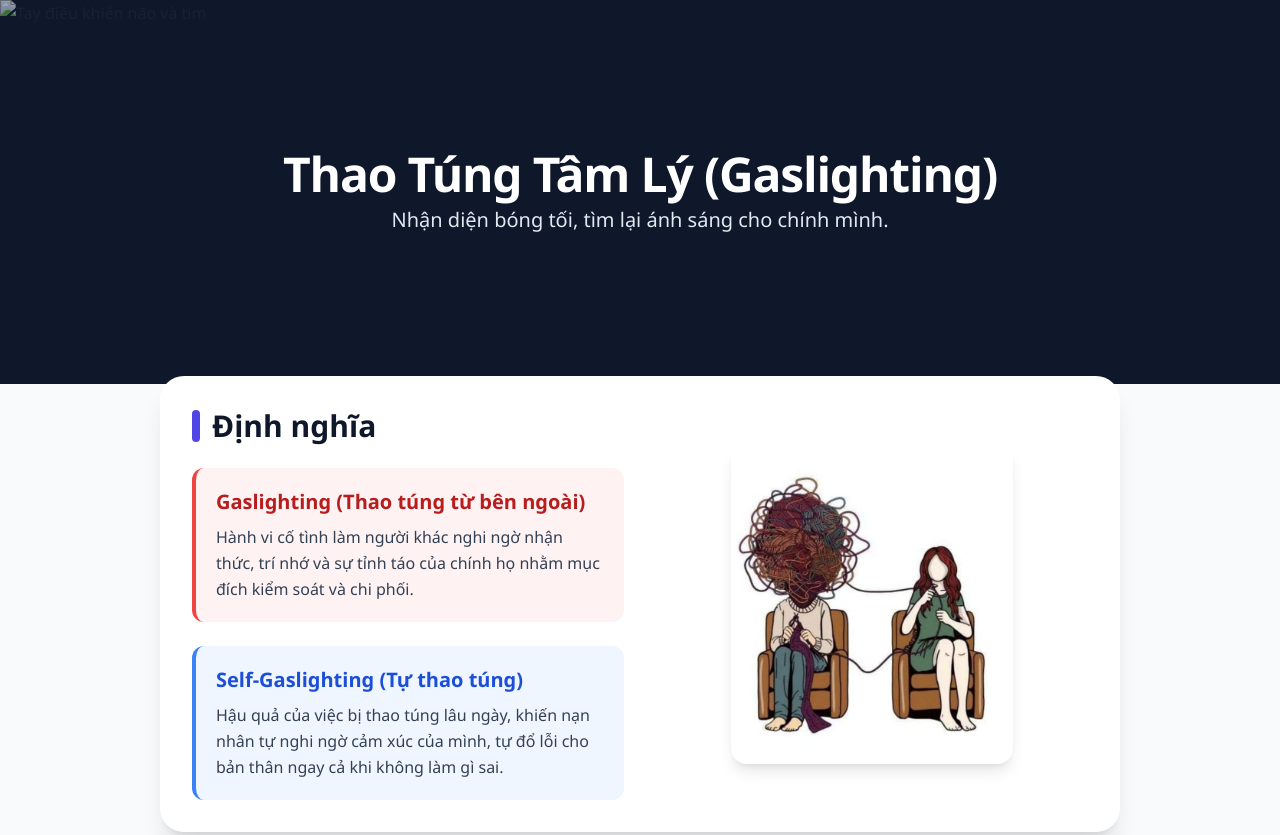
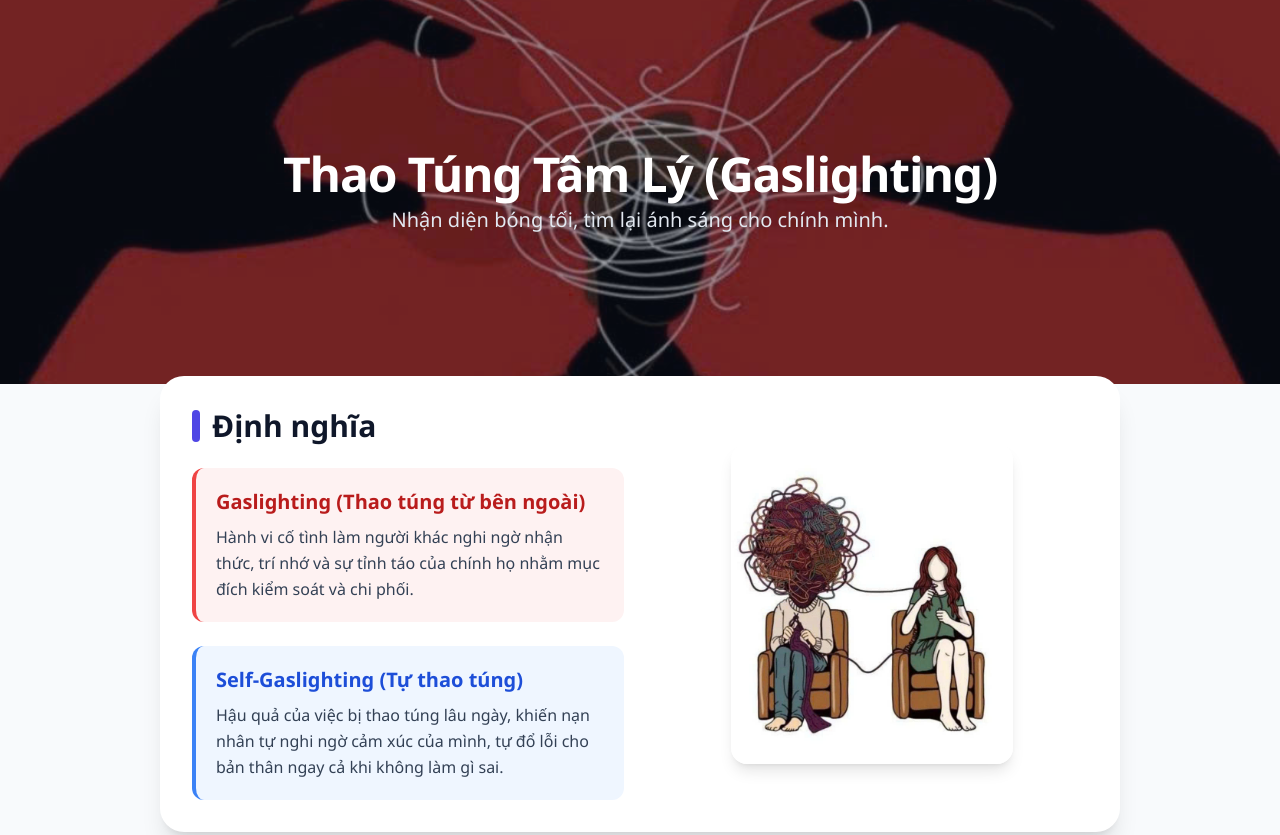
Before and after one commit to nhandream56/glasslien, a website: page public/index.html in a window 1280 px wide. Shown: the top 835 px of the page. Drawn offline with nearby package versions, Linux system fonts and the light colour scheme.

Commit message:
Update index.html

```diff
--- a/public/index.html
+++ b/public/index.html
@@ -37,7 +37,7 @@
 <body class="bg-slate-50 text-slate-800 leading-relaxed">
 
   <header class="relative w-full h-64 md:h-96 overflow-hidden bg-slate-900 flex items-center justify-center">
-    <img src="/images/image_1.jpg" alt="Tay điều khiển não và tim" class="absolute inset-0 w-full h-full object-cover opacity-60">
+    <img src="https://github.com/nhandream56/glasslien/blob/main/images/image_1.png?raw=true" alt="Tay điều khiển não và tim" class="absolute inset-0 w-full h-full object-cover opacity-60">
     <div class="relative z-10 text-center p-4 fade-in-up">
       <h1 class="text-4xl md:text-5xl font-extrabold text-white tracking-tight mb-2 text-shadow-lg">
         Thao Túng Tâm Lý <br class="md:hidden">(Gaslighting)
@@ -67,7 +67,7 @@
           </div>
         </div>
         <div class="flex justify-center">
-            <img src="/images/image_2.jpg" alt="Người gỡ rối tơ lòng" class="rounded-2xl shadow-lg max-h-80 object-cover transform hover:scale-105 transition duration-300">
+            <img src="https://github.com/nhandream56/glasslien/blob/main/images/image_2.jpg?raw=true" alt="Người gỡ rối tơ lòng" class="rounded-2xl shadow-lg max-h-80 object-cover transform hover:scale-105 transition duration-300">
         </div>
       </div>
     </section>
@@ -90,7 +90,7 @@
           <span class="bg-orange-500 w-2 h-8 mr-3 rounded-full"></span>
           Biểu hiện thường gặp
         </h2>
-        <img src="/images/image_4.jpg" alt="Bàn tay thao túng rối ren" class="w-full h-48 object-cover rounded-2xl mb-6 shadow-sm">
+        <img src="https://github.com/nhandream56/glasslien/blob/main/images/image_4.jpg?raw=true" alt="Bàn tay thao túng rối ren" class="w-full h-48 object-cover rounded-2xl mb-6 shadow-sm">
         <ul class="space-y-3 text-slate-700 font-medium">
           <li class="flex items-start"><span class="text-orange-500 mr-2">Is</span> Phủ nhận sự thật trơ trẽn ("Tao chưa bao giờ nói thế!").</li>
           <li class="flex items-start"><span class="text-orange-500 mr-2">Is</span> Bóp méo thông tin, kể lại sự việc theo hướng có lợi cho họ.</li>
@@ -104,7 +104,7 @@
           <span class="bg-red-600 w-2 h-8 mr-3 rounded-full"></span>
           Tác động tiêu cực
         </h2>
-        <img src="/images/image_3.jpg" alt="Đi trên dây giữa hai tâm trí" class="w-full h-48 object-cover rounded-2xl mb-6 shadow-sm">
+        <img src="https://github.com/nhandream56/glasslien/blob/main/images/image_3.jpg?raw=true" alt="Đi trên dây giữa hai tâm trí" class="w-full h-48 object-cover rounded-2xl mb-6 shadow-sm">
         <ul class="space-y-3 text-slate-700 font-medium">
           <li class="flex items-start"><span class="text-red-600 mr-2">Is</span> Mất niềm tin vào bản thân và khả năng phán đoán.</li>
           <li class="flex items-start"><span class="text-red-600 mr-2">Is</span> Thường xuyên lo âu, bất an, cảm thấy mình "có vấn đề".</li>
@@ -118,7 +118,7 @@
     <section class="bg-white p-6 md:p-8 rounded-3xl shadow-xl card-hover fade-in-up">
       <div class="grid md:grid-cols-5 gap-8 items-center">
         <div class="md:col-span-2 flex justify-center">
-            <img src="/images/image_5.jpg" alt="Não và tim thiền định" class="rounded-2xl shadow-lg max-h-72 object-cover transform hover:scale-105 transition duration-300">
+            <img src="https://github.com/nhandream56/glasslien/blob/main/images/image_5.jpg?raw=true" alt="Não và tim thiền định" class="rounded-2xl shadow-lg max-h-72 object-cover transform hover:scale-105 transition duration-300">
         </div>
         <div class="md:col-span-3">
           <h2 class="text-3xl font-bold text-slate-900 mb-6 flex items-center">
@@ -210,7 +210,7 @@
             </form>
         </div>
         <div class="md:col-span-2 flex justify-center order-first md:order-last">
-            <img src="/images/image_7.jpg" alt="Cân bằng cảm xúc" class="rounded-2xl shadow-lg max-h-72 object-cover transform hover:scale-105 transition duration-300">
+            <img src="https://github.com/nhandream56/glasslien/blob/main/images/image_6.jpg?raw=true" alt="Cân bằng cảm xúc" class="rounded-2xl shadow-lg max-h-72 object-cover transform hover:scale-105 transition duration-300">
         </div>
       </div>
     </section>
@@ -244,11 +244,10 @@
         ? 'error-msg'
         : (role === 'user' ? 'user-msg p-4 text-sm shadow-sm mb-4' : 'ai-msg p-4 text-sm shadow-sm mb-4');
 
-      // Sử dụng marked để render Markdown cho tin nhắn của AI, thay thế xuống dòng cho user
       div.innerHTML = (role === 'model' && !isError) ? marked.parse(text) : text.replace(/\n/g, '<br>');
 
       chatHistoryDiv.appendChild(div);
-      chatHistoryDiv.scrollTop = chatHistoryDiv.scrollHeight; // Tự động cuộn xuống cuối
+      chatHistoryDiv.scrollTop = chatHistoryDiv.scrollHeight;
     }
 
     // Hàm hiển thị hiệu ứng đang nhập
@@ -261,7 +260,6 @@
       chatHistoryDiv.scrollTop = chatHistoryDiv.scrollHeight;
     }
 
-    // Hàm xóa hiệu ứng đang nhập
     function removeLoading() {
       const loading = document.getElementById('loadingIndicator');
       if(loading) loading.remove();
@@ -272,19 +270,17 @@
       const userText = userPromptInput.value.trim();
       if (!userText) return;
 
-      // 1. Hiển thị tin nhắn của người dùng
       appendMessage('user', userText);
       userPromptInput.value = '';
-      userPromptInput.style.height = 'auto'; // Reset chiều cao textarea
+      userPromptInput.style.height = 'auto';
       showLoading();
 
       try {
-        // 2. Gửi yêu cầu lên Server Vercel (api/chat.js)
         const response = await fetch('/api/chat', {
           method: 'POST',
           headers: { 'Content-Type': 'application/json' },
           body: JSON.stringify({
-            history: conversationHistory, // Gửi kèm lịch sử để AI nhớ ngữ cảnh
+            history: conversationHistory,
             message: userText
           })
         });
@@ -293,24 +289,18 @@
         removeLoading();
 
         if (!response.ok || data.error) {
-          // Hiển thị lỗi nếu server trả về lỗi
           appendMessage('model', `Lỗi: ${data.error}`, true);
         } else {
-          // Hiển thị phản hồi từ AI
           appendMessage('model', data.reply);
-
-          // Cập nhật lịch sử hội thoại
           conversationHistory.push({ role: "user", parts: [{ text: userText }] });
           conversationHistory.push({ role: "model", parts: [{ text: data.reply }] });
         }
       } catch (error) {
-        // Xử lý lỗi mạng
         removeLoading();
         appendMessage('model', `Lỗi kết nối. Vui lòng kiểm tra mạng của bạn.`, true);
       }
     });
 
-    // Cho phép ấn Enter để gửi (Shift+Enter để xuống dòng)
     userPromptInput.addEventListener('keypress', (e) => {
       if (e.key === 'Enter' && !e.shiftKey) {
         e.preventDefault();
@@ -318,7 +308,6 @@
       }
     });
 
-    // Tự động thay đổi chiều cao textarea khi nhập
     userPromptInput.addEventListener('input', function() {
         this.style.height = 'auto';
         this.style.height = (this.scrollHeight) + 'px';
```
